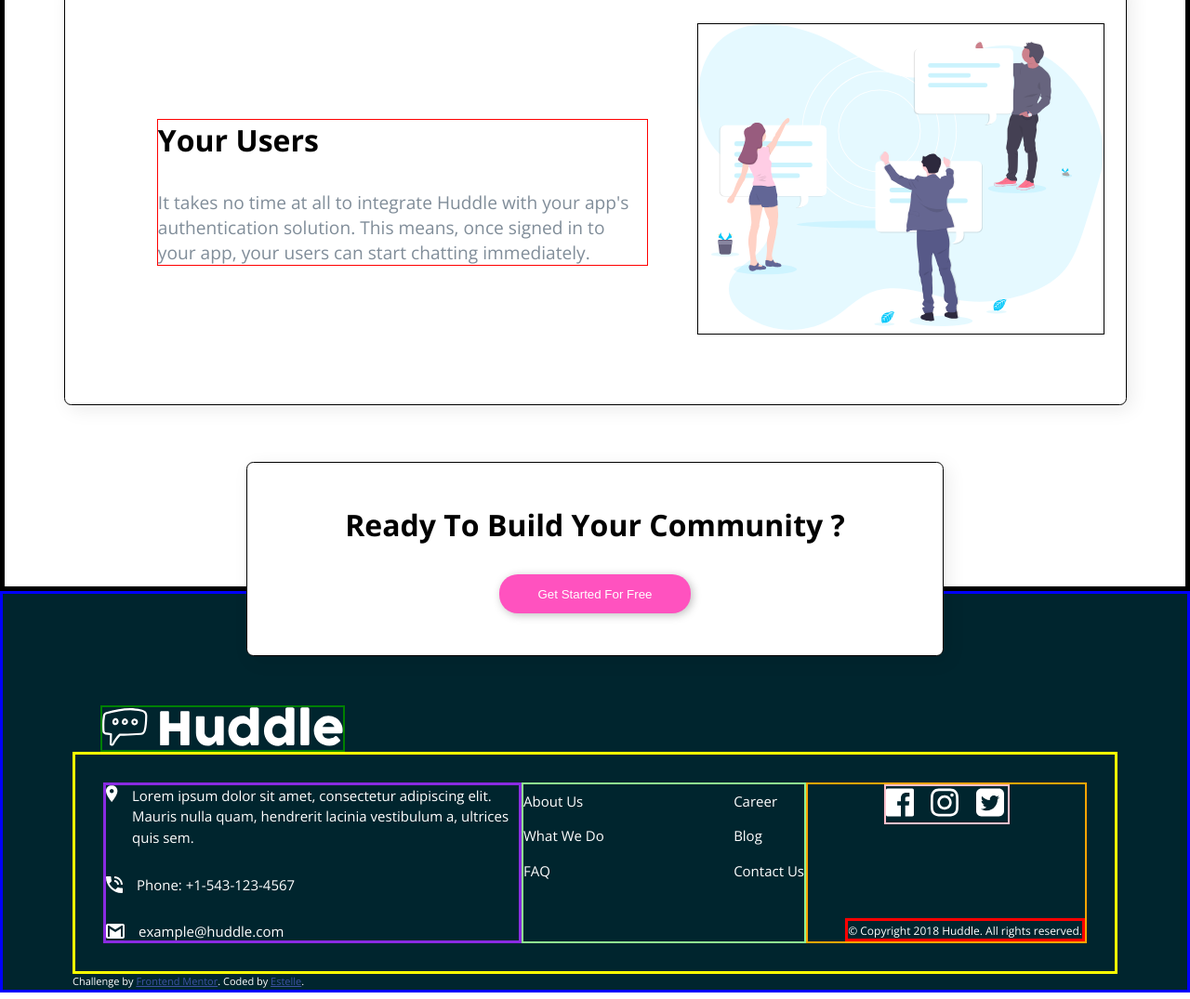
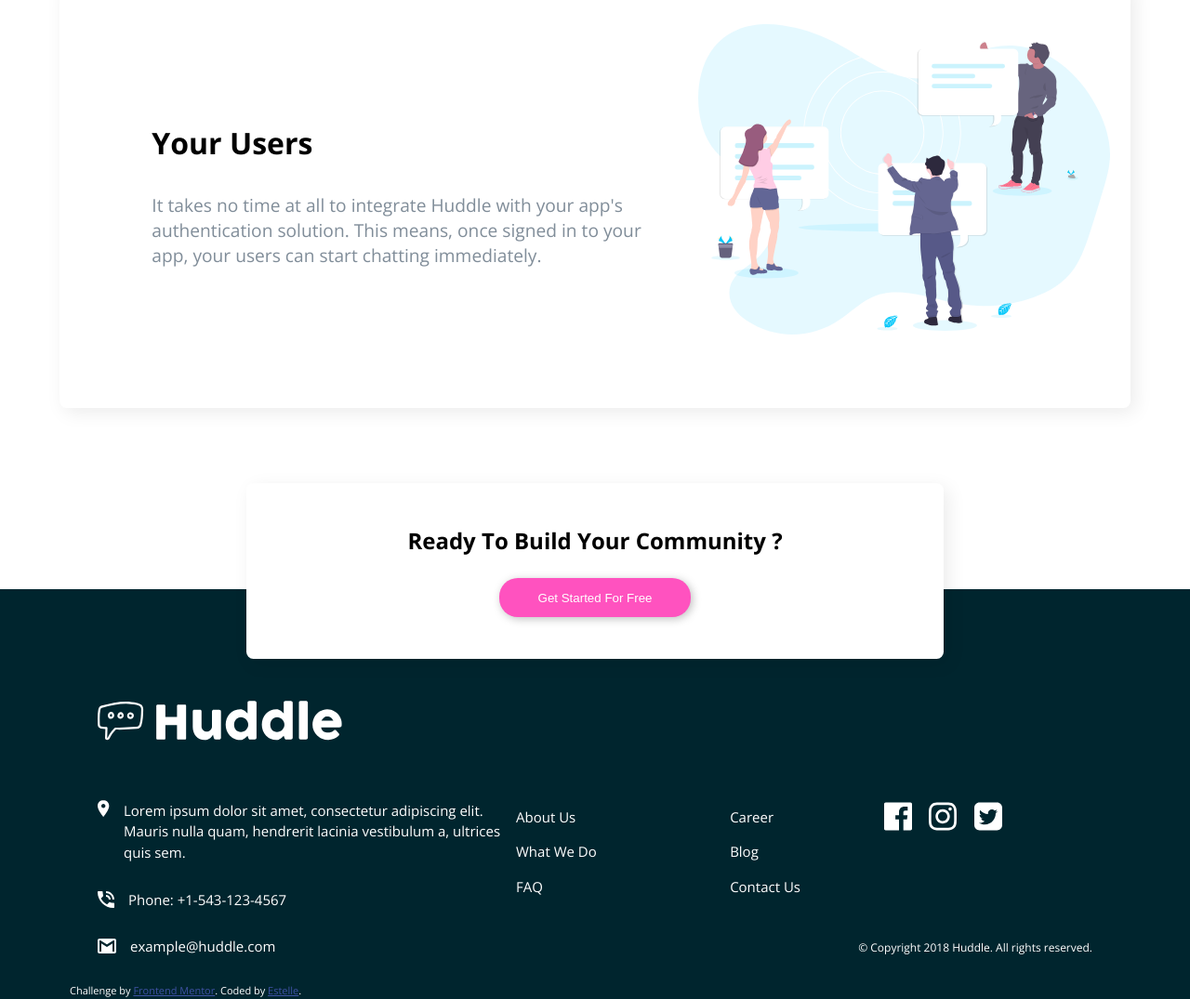
Before and after one commit to Estelle9/huddle_landing_page_two, a plain HTML site: page index.html in a window 1280 px wide. Shown: the part 1580-2655 px from the top of the page at 93% size. Drawn offline with nearby package versions, Linux system fonts and the light colour scheme.

Commit message:
Update style.css

```diff
--- a/style.css
+++ b/style.css
@@ -36,7 +36,6 @@ header {
 .header__logo,
 .header__button,
 .footer__logo {
-    border: 1px solid #000;
     position: relative;
     margin-top: 1em;
     width: calc(9em + 10vw);
@@ -84,7 +83,6 @@ section,
 }
 
 main {
-    border: 5px solid #000;
     position: relative;
     justify-content: center;
 }
@@ -96,15 +94,9 @@ main {
 }
 
 .introduction {
-    border: 1px solid red;
     background-color: hsl(193, 100%, 96%);
     width: 100%;
     padding: 5em 3em;
-}
-
-.intro__text,
-.intro__img {
-    border: 2px solid green;
 }
 
 .intro__text {
@@ -157,13 +149,11 @@ main {
 .conversation,
 .user,
 .community {
-    border: 1px solid #000;
     border-radius: 0.5em;
     box-shadow: 5px 5px 20px rgba(0, 0, 0, 8%);
     background-color: white;
     min-width: 22em;
     width: 90%;
-    /*max-width: 50em;*/
     margin: 1em;
     padding: 3em 1.5em;
 }
@@ -172,14 +162,16 @@ main {
 .together .img,
 .conversation .img,
 .user .img {
-    border: 1px solid black;
     width: 40%;
     min-width: 15em;
     margin-bottom: 2em;
 }
 
+.user {
+    margin-bottom: 13em;
+}
+
 .text {
-    border: 1px solid red;
     max-width: 27.5em;
 }
 
@@ -192,10 +184,6 @@ section h2 {
     color: hsl(208, 11%, 55%);
 }
 
-.user {
-    margin-bottom: 13em;
-}
-
 .community {
     position: absolute;
     bottom: -6em;
@@ -205,32 +193,30 @@ section h2 {
 }
 
 .community__content h2 {
-    font-size: clamp(1rem, -0.7rem + 5vw, 2rem);
+    font-size: clamp(1rem, -0.5rem + 5vw, 1.5rem);
 }
 
 footer {
-    border: 3px solid blue;
     position: relative;
     background-color: hsl(192, 100%, 9%);
     color: white;
+    padding-top: 6em;
 }
 
-footer p,.location span {
+footer p,
+.location span {
     line-height: 1.5em;
 }
 
 .footer__logo {
-    border: 2px solid green;
-    margin: 8em 0 0 2em;
+    margin: 2em;
 }
 
 .footer__main-content {
-    border: 3px solid yellow;
     padding: 2em;
 }
 
 .contacts {
-    border: 3px solid blueviolet;
     margin: 0;
     max-width: 30em;
 }
@@ -260,7 +246,6 @@ footer p,.location span {
 }
 
 .informations {
-    border: 2px solid lightgreen;
     margin: 2em 0 1em;
     min-width: 20.4em;
     max-width: 60%;
@@ -271,12 +256,7 @@ li {
     list-style: none;
 }
 
-.footer__right {
-    border: 2px solid orange;
-}
-
 .socials__icons {
-    border: 2px solid pink;
     margin: 2.5em auto;
     width: 9em;
     word-spacing: 1em;
@@ -301,8 +281,7 @@ li {
 }
 
 .copyright {
-    border: 3px solid red;
-    font-size: clamp(0.7rem, -0.7rem + 5vw, 0.9rem);
+    font-size: clamp(0.7rem, -0.5rem + 5vw, 0.9rem);
     text-align: center;
 }
 
@@ -324,7 +303,9 @@ li {
 }
 
 @media (min-width: 1280px) {
-    header, .introduction {
+
+    header,
+    .introduction {
         padding: 0 3em;
     }
 
@@ -339,8 +320,8 @@ li {
         align-items: center;
     }
 
-    .intro__text h1, .intro__text p {
-        background-color: red;
+    .intro__text h1,
+    .intro__text p {
         text-align: start;
     }
 
@@ -388,7 +369,8 @@ li {
         margin-top: 8em;
     }
 
-    .footer__main-content, .informations {
+    .footer__main-content,
+    .informations {
         display: flex;
         flex-direction: row;
         justify-content: space-between;
@@ -396,10 +378,6 @@ li {
 
     .footer__main-content {
         width: 100%;
-    }
-
-    .contacts {
-
     }
 
     .informations {
```
